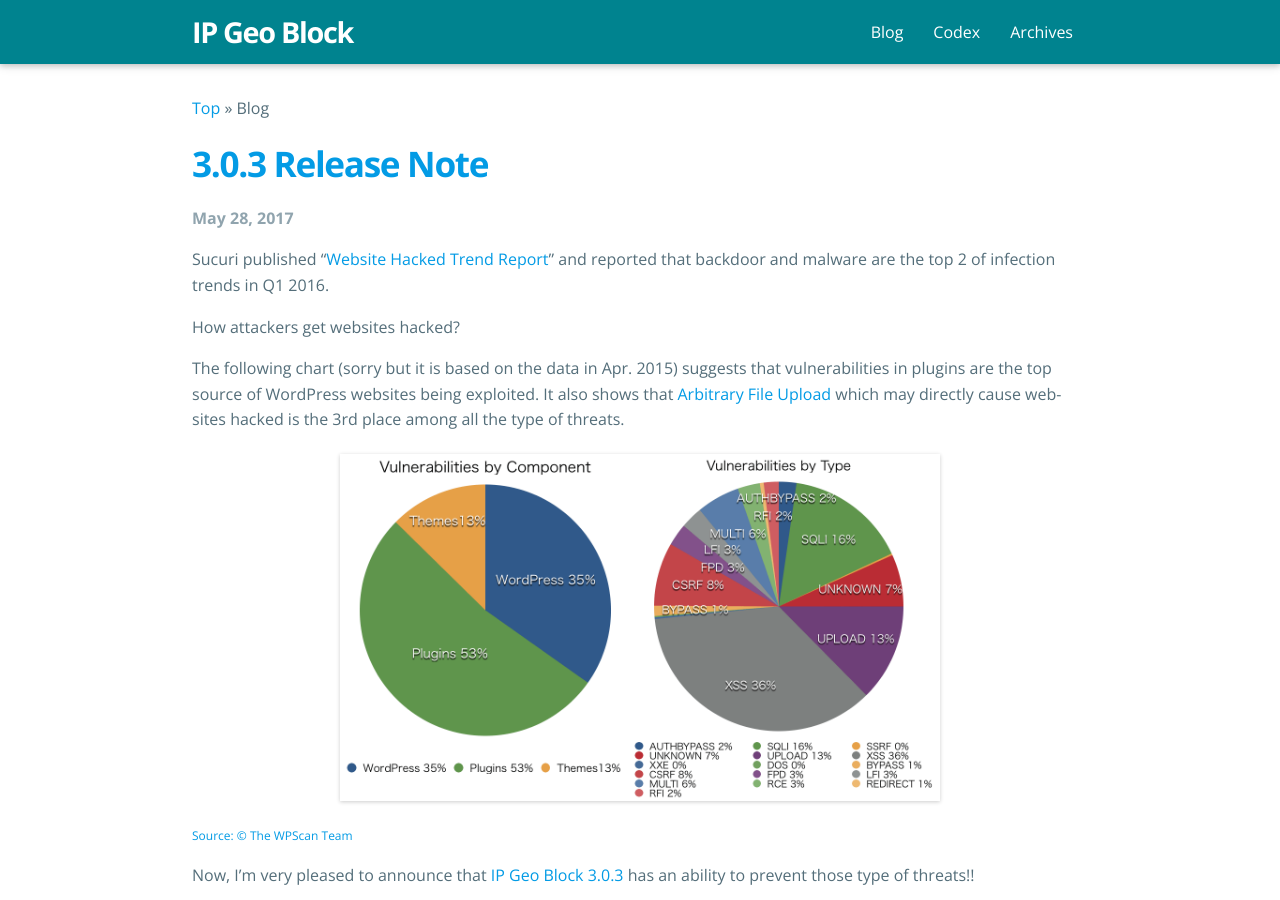
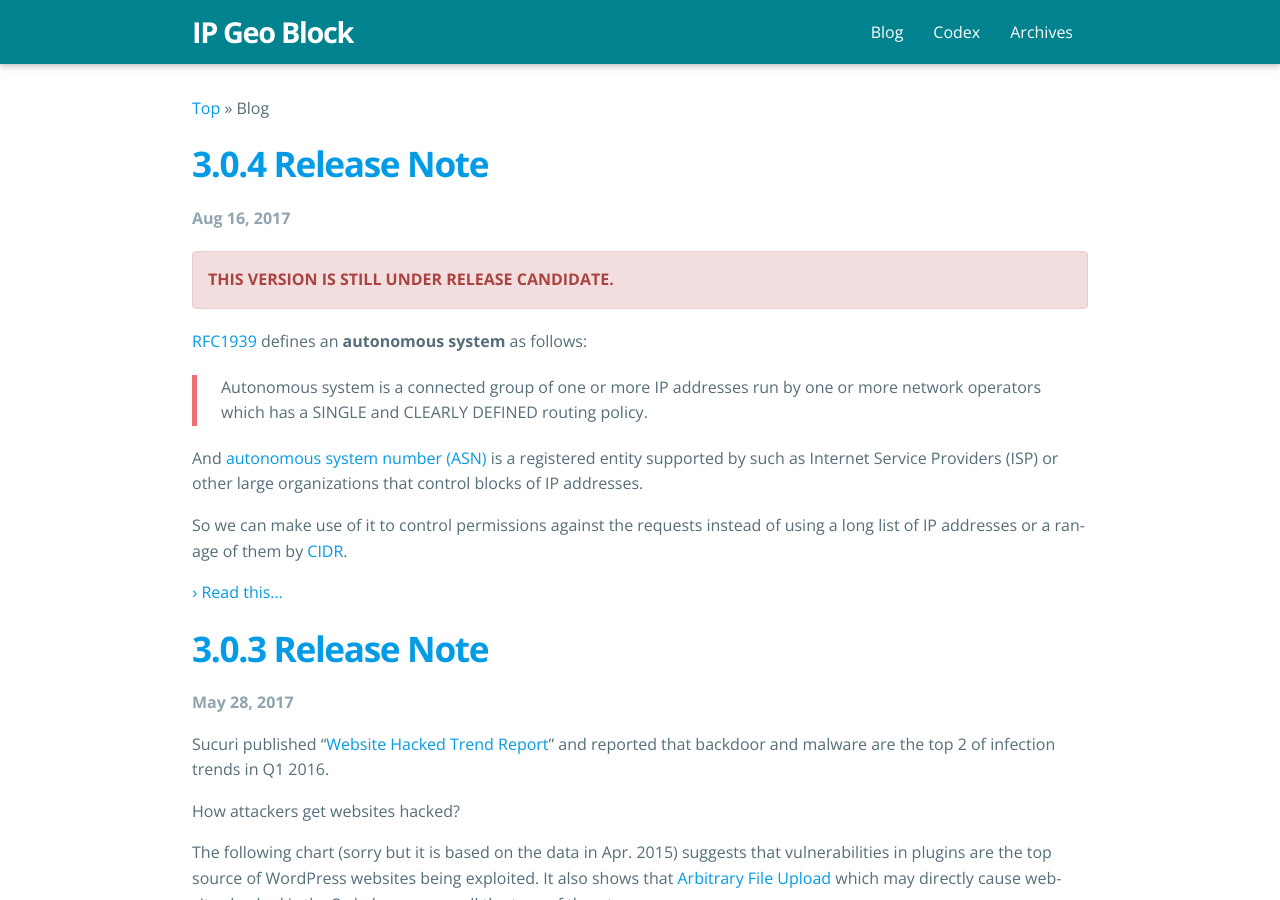
Before and after one commit to tokkonopapa/WordPress-IP-Geo-Block, a Jekyll site: the page built from blog/index.html, in a window 1280 px wide and 900 px high. Built offline with Jekyll 4.4.1, drawn with Linux system fonts in a browser that asks for light colours; some web fonts are replaced; the list of posts is cut into pages by our own code; some of the changed text lies outside the part shown.

Commit message:
Update changelog.

```diff
--- a/_drafts/2017-08-21-release-3.0.4.md
+++ b/_posts/changelog/2017-08-21-release-3.0.4.md
@@ -1,12 +1,16 @@
 ---
 layout: post
 title: "3.0.4 Release Note"
-date: 2017-08-04 00:00:00
+date: 2017-08-16 00:00:00
 categories: changelog
 published: true
 script: []
 inline:
 ---
+
+<div class="alert alert-danger">
+	<strong>THIS VERSION IS STILL UNDER RELEASE CANDIDATE.</strong>
+</div>
 
 [RFC1939][RFC1939] defines an **autonomous system** as follows:
 
@@ -18,8 +22,8 @@
 such as Internet Service Providers (ISP) or other large organizations that
 control blocks of IP addresses.
 
-So we can make use of it to give permissions against the requests instead of
-using the list of IP addresses or the ranage of them by [CIDR][CIDR].
+So we can make use of it to control permissions against the requests instead
+of using a long list of IP addresses or a ranage of them by [CIDR][CIDR].
 
 <!--more-->
 
@@ -72,19 +76,18 @@
 )
 
 A seeked result would be kept in the cache of IP addresses. So I think it
-would not be so serious to the site performance.
+would not be so serious to the site performance. But if you don't like it,
+please turn "**Enable**" off at "**Use Autonomous System Number**".
 
-On the other hand, the total size of DBs for IPv4 and IPv6 would be nearly
-10M bytes.
+As for size of DBs, its total size for IPv4 and IPv6 would be nearly 10M bytes.
 
 ![DBs for AS number]({{ '/img/2017-08/ASN-DBs.png' | prepend: site.baseurl }}
  "DBs for AS number"
 )
 
-I'm afraid to say that I didn't provide you the functionality to delete those
-DBs. Please refer to the next section.
+#### Deleting databases ####
 
-#### Deleting databases ####
+I'm afraid to say that I didn't provide you any UI to delete those DBs.
 
 If you do not need those DBs, please delete them directly in "[**Geolocation
 API library**][GeoAPILib]" folder using FTP or some kind of file manager like
@@ -114,7 +117,21 @@
 I know I should provide a real time reporting feature in the future. For now,
 please be patient with this!
 
-Until then, enjoy your blocking life!! <span class="emoji">
+### Improvement: Verifying capability for uploading ###
+
+This plugin had equipped the protection functionality against **Arbitrary File
+Upload** (AFU) since [release 3.0.3][Release303]. From this release, you can
+manage to verify the capability which may be required by a paticular uploader
+such as [Awesome Support plugin][AwesomeSup].
+
+![Prevent malicious file uploading]({{ '/img/2017-08/PreventAFU.png' | prepend: site.baseurl }}
+ "Prevent malicious file uploading"
+)
+
+And also add a new filter hook [`ip-geo-block-upload-capability`][UploadCap] to
+replace or add the capability to be verified.
+
+Enjoy your blocking life!! <span class="emoji">
 ![emoji](https://assets-cdn.github.com/images/icons/emoji/unicode/1f510.png)
 </span>
 
@@ -132,6 +149,9 @@
 [Jetpack]:      https://jetpack.com/ "Jetpack for WordPress"
 [JetpackASN]:   https://www.vegard.net/how-to-white-list-jetpack-servers/ "How To White List JetPack Servers. | Vegard Skjefstad"
 [AttackRepo]:   https://www.wordfence.com/blog/2017/07/june-2017-wordpress-attack-report/ "The June 2017 WordPress Attack Report"
-[UAQ]:          {{ '/codex/ua-string-and-qualification.html' | prepend: site.baseurl }} "UA string and Qualification | IP Geo Block"
-[ASNumber]:     {{ '/codex/utilizing-asnumber.html'          | prepend: site.baseurl }} "Utilizing AS number | IP Geo Block"
-[GeoAPILib]:    {{ '/codex/geolocation-api-library.html'     | prepend: site.baseurl }} "Geolocation API library | IP Geo Block"
+[AwesomeSup]:   https://wordpress.org/plugins/awesome-support/ "Awesome Support &#8211; WordPress HelpDesk &amp; Support Plugin &mdash; WordPress Plugins"
+[UAQ]:          {{ '/codex/ua-string-and-qualification.html'    | prepend: site.baseurl }} "UA string and Qualification | IP Geo Block"
+[ASNumber]:     {{ '/codex/utilizing-asnumber.html'             | prepend: site.baseurl }} "Utilizing AS number | IP Geo Block"
+[GeoAPILib]:    {{ '/codex/geolocation-api-library.html'        | prepend: site.baseurl }} "Geolocation API library | IP Geo Block"
+[UploadCap]:    {{ '/codex/ip-geo-block-upload-capability.html' | prepend: site.baseurl }} "ip-geo-block-upload-capability | IP Geo Block"
+[Release303]:   {{ '/changelog/release-3.0.3.html'              | prepend: site.baseurl }} "3.0.3 Release Note | IP Geo Block"
```
Also changed, not shown: README.md, img/2017-08/PreventAFU.png (added).
